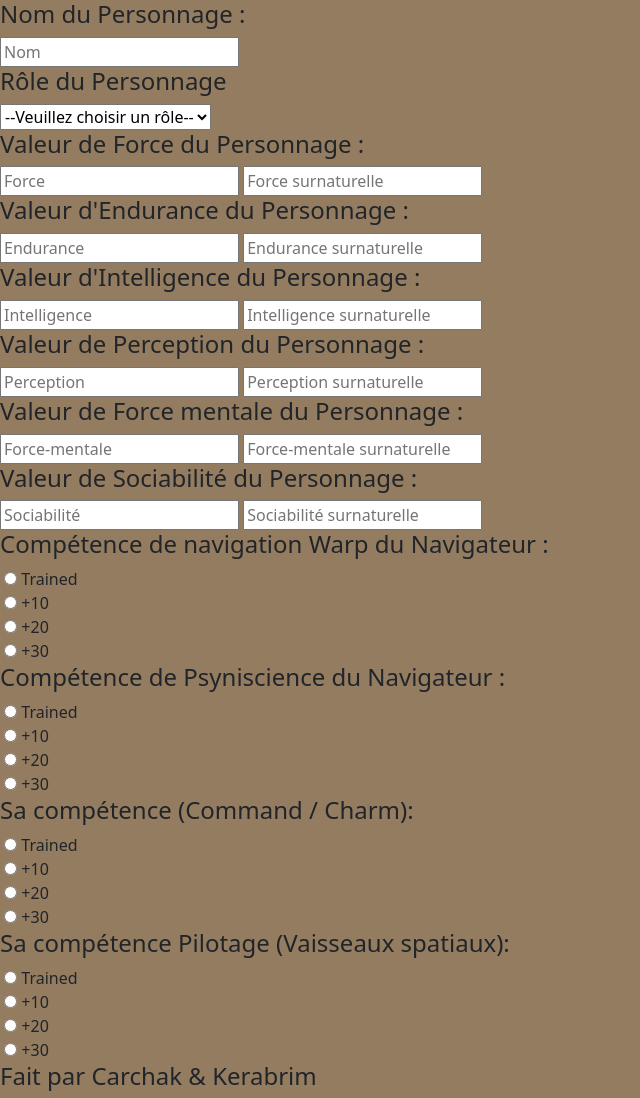
After one commit to Carchak-bot/Warhammer-Helping, a PHP site: page /Vue/VueCreationPersonnage.php in a window 1280 px wide. The commit adds this page. Shown: the whole page, without its empty margins (0-640 px from the left). Run offline with PHP 8.4, Linux system fonts and the light colour scheme.

Commit message:
On avance vraiment là

```diff
--- /dev/null
+++ b/Vue/VueCreationPersonnage.php
@@ -0,0 +1,102 @@
+<?php $titre = 'Le Navigatron';
+ob_start();
+?>
+
+
+<form form class="wrapper" action="./../Warhammer-Helping/index.php?action=creaPerso" method="POST">
+    <div>
+        <h4>Nom du Personnage :</h4>
+        <input type="text" name="nom" placeholder="Nom"><br>
+        <h4>Rôle du Personnage</h4>
+        <select name="role" id="">
+            <option value="">--Veuillez choisir un rôle--</option>
+            <option value="navigateur">Navigateur</option>
+            <option value="captn">Capitaine</option>
+            <option value="missionaire">Missionaire</option>
+            <option value="timonier">Maître timonier</option>
+            <option value="autre">Autre</option>
+        </select>
+        <h4>Valeur de Force du Personnage :</h4>
+        <input type="text" name="s" placeholder="Force" />
+        <input type="text" name="sSurnat" placeholder="Force surnaturelle" /><br />
+        <h4>Valeur d'Endurance du Personnage :</h4>
+        <input type="text" name="t" placeholder="Endurance" />
+        <input type="text" name="tSurnat" placeholder="Endurance surnaturelle" /><br />
+        <h4>Valeur d'Intelligence du Personnage :</h4>
+        <input type="text" name="int" placeholder="Intelligence" />
+        <input type="text" name="intSurnat" placeholder="Intelligence surnaturelle" /><br />
+        <h4>Valeur de Perception du Personnage :</h4>
+        <input type="text" name="per" placeholder="Perception" />
+        <input type="text" name="perSurnat" placeholder="Perception surnaturelle" /><br />
+        <h4>Valeur de Force mentale du Personnage :</h4>
+        <input type="text" name="wp" placeholder="Force-mentale" />
+        <input type="text" name="wpSurnat" placeholder="Force-mentale surnaturelle" /><br />
+        <h4>Valeur de Sociabilité du Personnage :</h4>
+        <input type="text" name="soc" placeholder="Sociabilité" />
+        <input type="text" name="socSurnat" placeholder="Sociabilité surnaturelle" /><br />
+    </div>
+    <div>
+        <h4>Compétence de navigation Warp du Navigateur :</h4>
+        <label for="navWarpT"></label>
+        <input name="navWarp" type="radio" value="navWarpT" required />
+        Trained<br />
+        <label for="navWarp+10"></label>
+        <input name="navWarp" type="radio" value="navWarp+10" required />
+        +10<br />
+        <label for="navWarp+20"></label>
+        <input name="navWarp" type="radio" value="navWarp+20" required />
+        +20<br />
+        <label for="navWarp+30"></label>
+        <input name="navWarp" type="radio" value="navWarp+30" required />
+        +30<br />
+        <h4>Compétence de Psyniscience du Navigateur :</h4>
+        <label for="psyniscienceT"></label>
+        <input name="psyniscience" type="radio" value="psyniscienceT" required />
+        Trained<br />
+        <label for="psyniscience+10"></label>
+        <input name="psyniscience" type="radio" value="psyniscience+10" required />
+        +10<br />
+        <label for="psyniscience+20"></label>
+        <input name="psyniscience" type="radio" value="psyniscience+20" required />
+        +20<br />
+        <label for="psyniscience+30"></label>
+        <input name="psyniscience" type="radio" value="psyniscience+30" required />
+        +30<br />
+        <h4>Sa compétence (Command / Charm):</h4>
+        <label for="leadershipT"></label>
+        <input name="leadership" type="radio" value="leadershipT" required />
+        Trained<br />
+        <label for="leadership+10"></label>
+        <input name="leadership" type="radio" value="leadership+10" required />
+        +10<br />
+        <label for="leadership+20"></label>
+        <input name="leadership" type="radio" value="leadership+20" required />
+        +20<br />
+        <label for="leadership+30"></label>
+        <input name="leadership" type="radio" value="leadership+30" required />
+        +30<br />
+        <h4>Sa compétence Pilotage (Vaisseaux spatiaux):</h4>
+        <label for="pilotT"></label>
+        <input name="pilot" type="radio" value="pilotT" required />
+        Trained<br />
+        <label for="pilot+10"></label>
+        <input name="pilot" type="radio" value="pilot+10" required />
+        +10<br />
+        <label for="pilot+20"></label>
+        <input name="pilot" type="radio" value="pilot+20" required />
+        +20<br />
+        <label for="pilot+30"></label>
+        <input name="pilot" type="radio" value="pilot+30" required />
+        +30<br />
+    </div>
+</form>
+
+
+
+
+
+
+<?php
+$contenu = ob_get_clean();
+require 'gabarit.php';
+?>
--- a/Vue/gabarit.php
+++ b/Vue/gabarit.php
@@ -25,7 +25,7 @@
     </main>
     <footer>
         <article>
-            <h4>Fait par Carchak</h4>
+            <h4>Fait par Carchak & Kerabrim</h4>
         </article>
     </footer>
     <script src="https://cdn.jsdelivr.net/npm/bootstrap@5.0.2/dist/js/bootstrap.bundle.min.js"
```
Also changed, not shown: Controlleur/controlleur.php (+10 -0 lines), Vue/VueFormulaireUn.php (+14 -13 lines), index.php (+10 -2 lines).
